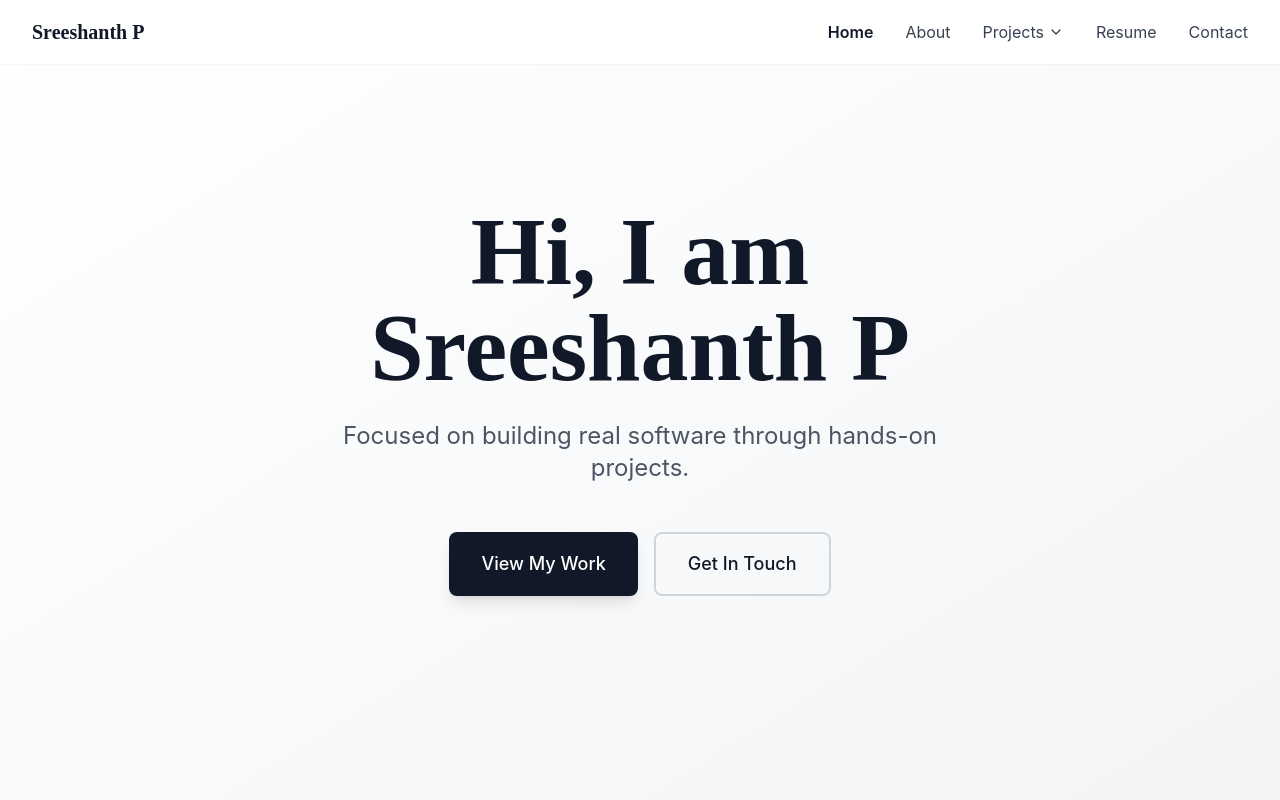
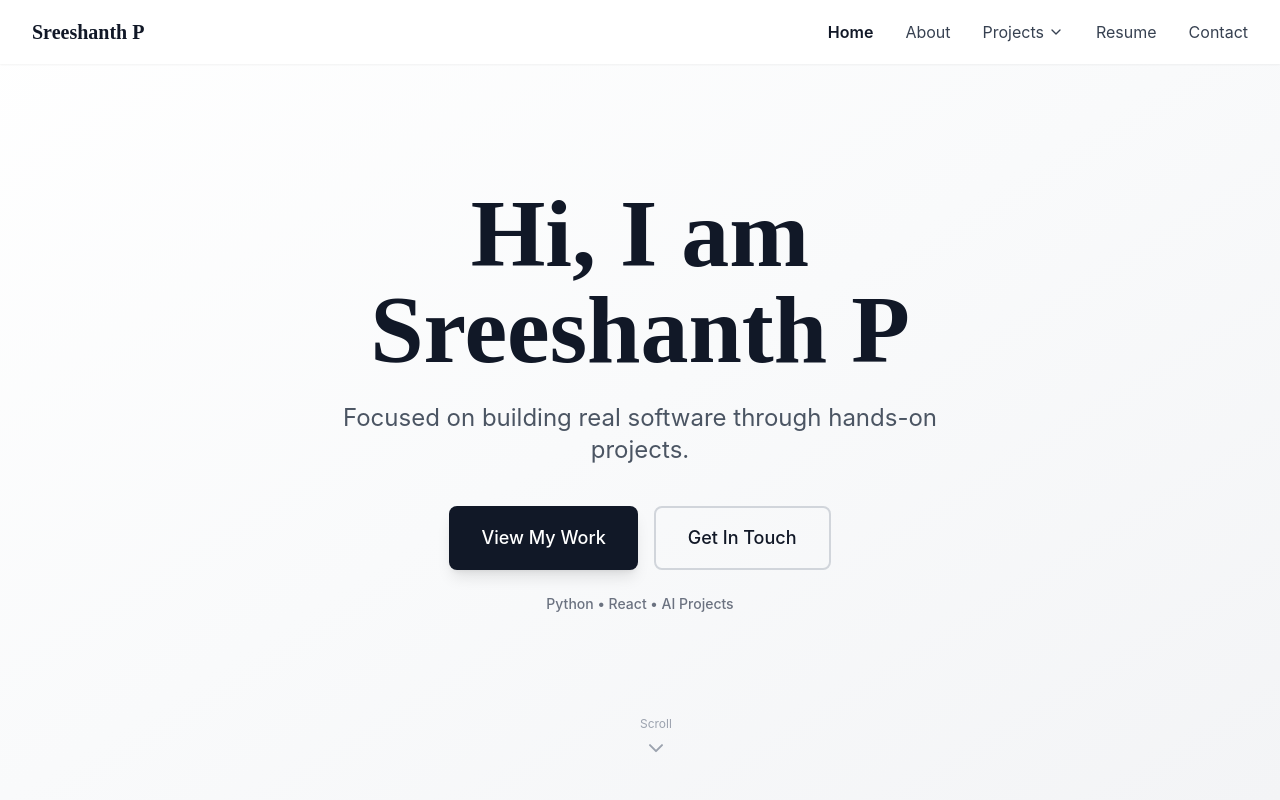
Before and after one commit to Sreeshanth25503/portfolio, a React (Create React App) app: page /projects/weather in a window 1280 px wide. Shown: the top 800 px of the page. Built offline with nearby package versions, Linux system fonts and the light colour scheme.

Commit message:
update portfolio

```diff
--- a/src/Components/Pages/Home.jsx
+++ b/src/Components/Pages/Home.jsx
@@ -1,7 +1,8 @@
 import React from 'react';
+import { ChevronDown } from 'lucide-react';
 
 const Home = () => (
-  <section id="home" className="min-h-screen flex items-center justify-center px-4 sm:px-6 lg:px-8 bg-gradient-to-br from-white via-gray-50 to-gray-100">
+  <section id="home" className="min-h-screen flex items-center justify-center px-4 sm:px-6 lg:px-8 bg-gradient-to-br from-white via-gray-50 to-gray-100 relative">
     <div className="max-w-4xl w-full text-center">
       <h1 className="text-5xl sm:text-6xl md:text-7xl lg:text-8xl font-serif font-bold text-gray-900 mb-6 animate-fade-in leading-tight">
         Hi, I am<br />
@@ -9,12 +10,12 @@ const Home = () => (
       </h1>
 
       {/* Tightened tagline - more concrete */}
-      <p className="text-lg sm:text-xl md:text-2xl text-gray-600 max-w-2xl mx-auto leading-relaxed mb-8">
+      <p className="text-lg sm:text-xl md:text-2xl text-gray-600 max-w-2xl mx-auto leading-relaxed mb-10">
         Focused on building real software through hands-on projects.
       </p>
 
       {/* Clear primary/secondary button hierarchy */}
-      <div className="mt-12 flex flex-wrap justify-center gap-4">
+      <div className="flex flex-wrap justify-center gap-4 mb-6">
         {/* Primary button - solid, guides to work */}
         <a
           href="#projects"
@@ -31,6 +32,19 @@ const Home = () => (
           Get In Touch
         </a>
       </div>
+
+      {/* Credibility hint - subtle skills indicator */}
+      <p className="text-sm text-gray-500 font-medium">
+        Python • React • AI Projects
+      </p>
+    </div>
+
+    {/* Scroll indicator - animated down arrow */}
+    <div className="absolute bottom-8 left-1/2 transform -translate-x-1/2 animate-bounce">
+      <a href="#about" className="flex flex-col items-center text-gray-400 hover:text-gray-600 transition-colors">
+        <span className="text-xs mb-1">Scroll</span>
+        <ChevronDown className="w-6 h-6" />
+      </a>
     </div>
   </section>
 );
```
